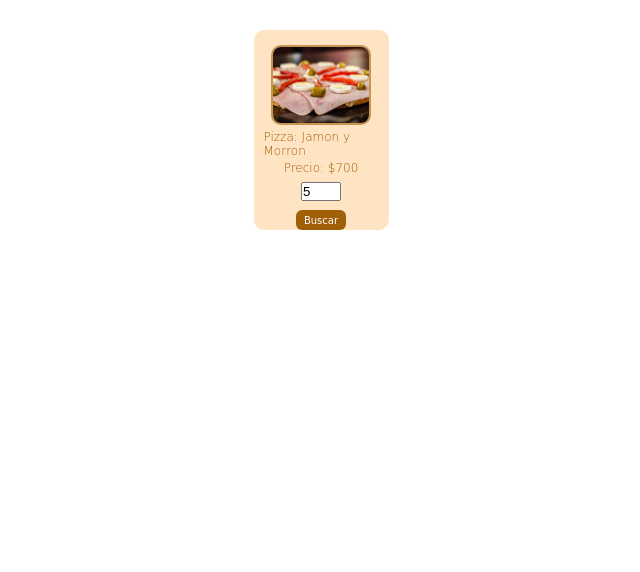
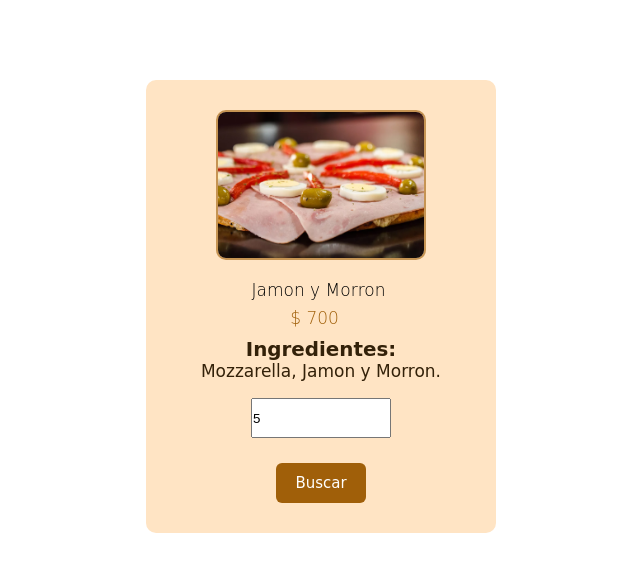
Before and after one commit to cristianemm96/nucba_pizza, a plain HTML site: page index.html in a window 1280 px wide. Both pictures are taken after typing "5" into the empty fields and a click on the input "Buscar". Shown: the whole page, without its empty margins (319-959 px from the left). Drawn offline with Linux system fonts and the light colour scheme; a web font is replaced by a local one.

Commit message:
updating files

```diff
--- a/index.html
+++ b/index.html
@@ -9,16 +9,28 @@
 </head>
 <body>
     <div class="container">
+        <div id="info_pizza_container">
             <div id="img_container">
                 <img src="" alt="" id="pizza_img">
             </div>
+            <div class="nombre_container">
                 <h2 id="nombre">
                 </h2>
+            </div>
+            <div class="precio_container">
                 <h4 id="precio">
                 </h4>
+            </div>
+            <div class="ingredientes_container">
+                <h3>Ingredientes: </h3>
+            </div>
+        </div>
+        <div class="error_container">
+
+        </div>
         <form action="post">
             <div id="number_input_container">
-                <input type="number" name="numeroPizza" id="numeroPizza">
+                <input type="number" name="numeroPizza" id="numeroPizza" min="0">
             </div>
             <div id="submit_button_container">
                 <input type="submit" value="Buscar" name="boton" id="boton">
--- a/pizzas.js
+++ b/pizzas.js
@@ -21,90 +21,11 @@ let faina = ["Mozzarella", "Faina"];
 let pMuzza = new Pizza(1, "Muzza", muzza, 400);
 let pNapo = new Pizza(2, "Napolitana", napolitana, 700);
 let pCala = new Pizza(3, "Calabresa", calabresa, 600);
-let pFuga = new Pizza(4, "Fugazzeta", muzza, 600);
-let pJamYM = new Pizza(5, "Jamon y Morron", muzza, 700);
-let pFaina = new Pizza(6, "Faina", muzza, 650);
+let pFuga = new Pizza(4, "Fugazzeta", fugazzetta, 600);
+let pJamYM = new Pizza(5, "Jamon y Morron", jym, 700);
+let pFaina = new Pizza(6, "Faina", faina, 650);
 
 let pizzasEnStock = [pMuzza, pNapo, pCala, pFuga, pJamYM, pFaina];
-
-//Indica si el id pasado por parametro es impar.
-let esImpar = (id) => id % 2 != 0;
-
-function pizzaConIdImpar(array) {
-  //Devuelve todas las pizzas con id impar del array pasado por parametro.
-  let pizzaIdImpar = [];
-  for (let i = 0; i < array.length; i++) {
-    if (esImpar(array[i].getId())) {
-      pizzaIdImpar.push(array[i].getNombre());
-    }
-  }
-  return pizzaIdImpar;
-}
-
-//Indica si la pizza pasada por parametro es menor al precio pasado por parametro
-let esMasBarataQue = (precioA, precioB) => precioA < precioB;
-
-function masBaratasQue(array, precio) {
-  //Devuelve todas las pizzas del array pasado por parametro
-  //que sean menores al precio pasado por parametro.
-  let pizzasEconomicas = [];
-  for (let i = 0; i < array.length; i++) {
-    if (esMasBarataQue(array[i].getPrecio(), precio)) {
-      pizzasEconomicas.push(array[i].getNombre());
-    }
-  }
-  if (pizzasEconomicas.length == 0) {
-    return "no hay pizzas con un precio menor a " + precio;
-  } else {
-    return (
-      "las pizzas con precio menor a " + precio + " son: " + pizzasEconomicas
-    );
-  }
-}
-
-function nombreDeLasPizzas(array) {
-  //Obtiene los nombres de todas las pizzas del array
-  let nombreDePizza = (pizza) => pizza.getNombre();
-  return obtenerInformacionDePizza(array, nombreDePizza);
-}
-
-function preciosDeLasPizzas(array) {
-  //Obtiene los precios de todas las pizzas del array.
-  let preciosDePizza = (pizza) => pizza.getPrecio();
-  return obtenerInformacionDePizza(array, preciosDePizza);
-}
-
-function obtenerInformacionDePizza(array, callBack) {
-  //Obtiene la información solicitada por el callback.
-  let informacion = [];
-  for (let i = 0; i < array.length; i++) {
-    informacion.push(callBack(array[i]));
-  }
-  return informacion;
-}
-
-function pizzasYSusPrecios(arrayP) {
-  //Devuelve los nombres de las pizzas junto a sus precios.
-  let todosLosPrecios = preciosDeLasPizzas(arrayP);
-  let todosLosNombres = nombreDeLasPizzas(arrayP);
-  let preciosYNombres = [];
-  for (let i = 0; i < todosLosPrecios.length; i++) {
-    let precioYNombreActual =
-      " de " + todosLosNombres[i] + ": " + todosLosPrecios[i];
-    preciosYNombres.push(precioYNombreActual);
-  }
-  return preciosYNombres;
-}
-/*
-function printPizzas(arrayP){
-    console.log('Las pizzas con id impar, son: ' + pizzaConIdImpar(arrayP));
-    console.log("En este momento, "+ masBaratasQue(arrayP, 600));
-    console.log('Los nombres de todas las pizzas, son: ' + nombreDeLasPizzas(arrayP));
-    console.log('Las precios de todas las pizzas, son: ' + preciosDeLasPizzas(arrayP));
-    console.log('Los valores de las pizzas, son: ' + pizzasYSusPrecios(arrayP));
-}
-*/
-//printPizzas(pizzasEnStock);
 
 const $form = document.querySelector("form");
 const $num = document.querySelector("#numeroPizza");
@@ -113,6 +34,9 @@ const $precio = document.querySelector("#precio");
 const $foto = document.querySelector("#pizza_img");
 const $foto_container = document.querySelector("#img_container");
 const $container = document.querySelector(".container");
+const $infoPizza = document.querySelector("#info_pizza_container");
+const $ingreContainer = document.querySelector(".ingredientes_container");
+const $error_container = document.querySelector(".error_container");
 
 $form.addEventListener("submit", (e) => {
   //Se acciona al presionar el submit
@@ -120,56 +44,154 @@ $form.addEventListener("submit", (e) => {
   buscarPizza($num.value);
 });
 
-function buscarPizza(val) {
+function buscarPizza(id) {
   //Si existe el id de la pizza la imprime,
   //Sino devuelve un error.
-  if (val <= pizzasEnStock.length) {
-    imprimirDatosDePizzaId(val);
+  if (esUnIdValido(id)) {
+    imprimirDatosDePizzaId(id);
   } else {
-    imprimirError();
+    imprimirError(id);
   }
 }
-function imprimirError() {
-  //Devuelve un error por el elemento #nombre
-  $nombrePizza.textContent = "¡No hay pizzas con ese id!";
-  $precio.textContent = "";
-  actualizarEstilos(
-    [$foto, $container, $nombrePizza],
-    ["display:none", "height:110px", "color:red"]
+
+const imprimirDatosDePizzaId = (id) => {
+  //Imprime los datos de la pizza con el id dado.
+  const pizza = pizzasEnStock.filter((pizza) => pizza.getId() == id);
+  actualizarInformacionHTMLDePizza(pizza[0]);
+};
+
+const actualizarInformacionHTMLDePizza = (pizza) => {
+  //Actualiza los elementos del dom de la pizza, con los datos de la
+  //pizza actual.
+  actualizarEstiloDe(
+    [$infoPizza, $container, $error_container],
+    ["display:flex", "width:350px", "display:none"]
   );
+  actualizarImgHTMLDePizza(pizza);
+  actualizarNombreHTMLDePizza(pizza);
+  actualizarPrecioHTMLDePizza(pizza);
+  actualizarIngredientesHTMLDePizza(pizza);
+};
+
+const actualizarEstiloDe = (elems, propiedades) => {
+  //Actualiza la propiedad de los elementos dados, con las
+  //propiedades dadas.
+  for (let i = 0; i < elems.length; i++) {
+    elems[i].style = propiedades[i];
+  }
+};
+
+const actualizarImgHTMLDePizza = (pizza) => {
+  //Actualiza la img de la pizza, con la foto de la pizza dada.
+  let nombrePizza = pizza.getNombre();
+  $foto.setAttribute("src", `./images/${nombrePizza}.webp`);
+};
+
+const actualizarNombreHTMLDePizza = (pizza) => {
+  //Actualiza el input del nombre de pizza, con el nombre de la pizza dada.
+  $nombrePizza.textContent = `${pizza.getNombre()}`;
+};
+
+const actualizarPrecioHTMLDePizza = (pizza) => {
+  //Actualiza el input del precio de pizza, con el nombre de la pizza dada.
+  $precio.textContent = `$ ${pizza.getPrecio()}`;
+};
+
+const actualizarIngredientesHTMLDePizza = (pizza) => {
+  //Actualiza el container de ingredientes, con los ingredientes de la pizza dada.
+  eliminarElemChildSiCorrespondeDe($ingreContainer);
+  mostrarIngredientesDePizza(pizza);
+};
+
+const eliminarElemChildSiCorrespondeDe = (elem) => {
+  //Si el elemento del dom dado, tiene childs, los elimina.
+  if (elem.lastChild) {
+    elem.removeChild(elem.lastChild);
+  }
+};
+
+const mostrarIngredientesDePizza = (pizza) => {
+  //Agrega un parrafo con los ingredientes de la pizza dada,
+  // al container html de ingredientes.
+  let parrafo = setearStringIngredientes(pizza);
+  let parrafoElem = document.createElement("p");
+  parrafoElem.textContent = parrafo;
+  $ingreContainer.appendChild(parrafoElem);
+};
+
+function esUnIdValido(id) {
+  //Describe si el id dado es valido.
+  return id && id <= getIdMax() && id >= getIdMin();
 }
 
-function imprimirDatosDePizzaId(pizzaId) {
-  //Muestra la pizza en el documento html.
-  const { nombre, precio } = obtenerNombreYPrecio(pizzaId);
-  actualizarEstilos(
-    [$nombrePizza, $container, $foto_container],
-    ["color:rgb(160,95,9)", "height:200px", "display:block"]
-  );
-  actualizarElementosHTML(nombre, precio);
+function setearStringIngredientes(pizza) {
+  //Da forma al texto de los ingredientes de la pizza dada
+  //para mostrarlos en pantalla.
+  let parrafo = "";
+  let ingredientes = pizza.getIngredientes();
+  parrafo = ingredientes.join(", ");
+  let indice = parrafo.lastIndexOf(",");
+  let pre = parrafo.slice(0, indice);
+  let pos = parrafo.slice(indice + 1);
+  return pre + " y" + pos + ".";
 }
 
-function obtenerNombreYPrecio(pizzaId) {
-  //Devuele el nombre y precio del id de la pizza enviada por parametro
-  const pizza = pizzasEnStock.filter((p) => p.id == pizzaId);
-  const nombre = pizza[0].getNombre();
-  const precio = pizza[0].getPrecio();
-  return { nombre, precio };
+const imprimirError = (id) => {
+  //Actualiza el container de error según el error correspondiente.
+  eliminarElemChildSiCorrespondeDe($error_container);
+  if (id) {
+    setearHTMLParaErrorSinValue();
+  } else {
+    setearHTMLParaErrorConValue();
+  }
+};
+
+function setearHTMLParaErrorConValue() {
+  //Actualiza el container de error cuando el error
+  //se trata de un id invalido.
+  let msgError = "Por favor ingrese un ID.";
+  actualizarEstiloDe(
+    [$infoPizza, $container, $container, $error_container],
+    ["display:none", "width:200px", "height:200px", "display:flex"]
+  );
+  setMsgError(msgError);
 }
 
-function actualizarElementosHTML(nombre, precio) {
-  //Actualiza los elementos html, con nombre y precio
-  //de la pizza dada. Además le agrega una imagen de cada pizza.
-  $nombrePizza.textContent = `Pizza: ${nombre}`;
-  $precio.textContent = `Precio: $${precio}`;
-  $foto.setAttribute("src", `./images/${nombre}.webp`);
-  $foto.style = "display:block";
+function setearHTMLParaErrorSinValue() {
+  //Actualiza el container de error cuando el usuario
+  //no ingresa un valor.
+  let min = getIdMin();
+  let max = getIdMax();
+  let msgError = `No hay Pizzas con ese ID! Ingrese un ID entre ${min} y ${max}`;
+  actualizarEstiloDe(
+    [$infoPizza, $container, $container, $error_container],
+    ["display:none", "width:200px", "height:200px", "display:flex"]
+  );
+  setMsgError(msgError);
 }
 
-const actualizarEstilos = (elementos, propiedades) => {
-  //Actualiza los estilos del array de elementos,
-  //con las propiedades del array dadas.
-  for (let i = 0; i < elementos.length; i++) {
-    elementos[i].style = `${propiedades[i]}`;
-  }
+const setMsgError = (msgError) => {
+  //Agrega el mensaje dado, al container error.
+  let msgElem = document.createElement("h2");
+  msgElem.textContent = `${msgError}`;
+  msgElem.classList.add("msgError");
+  $error_container.appendChild(msgElem);
 };
+
+const getIdMin = () => {
+  //Devuelve el id minimo de las pizzas en stock.
+  let idEnStock = pizzasEnStock.map((pizza) => pizza.getId());
+  let min = idEnStock.reduce((min, act) => {
+    return min < act ? min : act;
+  });
+  return min
+};
+
+const getIdMax = () => {
+  //Devuelve el id maximo de las pizzas en stock
+  let idEnStock = pizzasEnStock.map((pizza) => pizza.getId());
+  let max = idEnStock.reduce((max, act) => {
+    return max > act ? max : act;
+  });
+  return max;
+};
--- a/style.css
+++ b/style.css
@@ -7,25 +7,24 @@
 }
 
 .container{
-    margin: 30px auto;
+    margin: 80px auto;
     background-color: white;
     padding: 10px;
-    width: 135px;
-    /*height: 120px;*/
+    width: 325px;
     display: flex;
     align-items: center;
     flex-direction: column;
     background-color: bisque;
     border-radius: 10px;
+    justify-content: space-between;
 }
 
 #img_container img{
-    display: none;
-    width:100px;
-    height:80px;
+    width:210px;
+    height:150px;
     border-radius: 10px;
     border:2px solid rgb(160, 95, 9, 0.60);
-    margin: 5px auto;
+    margin: 10px auto;
 }
 
 form{
@@ -39,47 +38,73 @@ form{
 
 
 #img_container{
-    width: 150px;
-    height:80px;
-    display: none;
+    width: 210px;
+    height:160px;
+    margin: 10px;
 }
 
 #nombre, #precio{
-    font-size: 12px;
+    font-size: 17px;
     font-family: 'Odibee Sans', cursive;
     font-weight: 200;
 }
 
 #precio{
     color:rgb(160, 95, 9);
+    margin:3px 13px 0 0;
 }
 
 #nombre{
     margin-top: 10px;
+    margin-right:5px;
 }
 
-#precio{
-    margin:3px 0 5px 0;
-}
-
-
 #numeroPizza{
-    width: 40px;
+    width: 140px;
+    height: 40px;
 }
 
 #boton{
-    width: 50px;
+    width: 90px;
     background-color: rgb(160, 95, 9);
     color:white;
     border: none;
-    height: 20px;
-    margin: 4px;
+    height: 40px;
+    margin: 20px;
     border-radius: 6px;
     font-family: 'Odibee Sans', cursive;
-    font-size: 10px;
+    font-size: 15px;
 }
 
 #boton:hover{
     background-color: rgb(160, 95, 9, 0.60);
     color: white;
 }
+
+#info_pizza_container{
+    display: none;
+    flex-direction: column;
+    align-items: center;
+    justify-content: center;
+}
+
+.msgError{
+    color: red;
+    font-size: 17px;
+    margin-top: 12px;
+    width: 188px;
+    font-family: 'Odibee Sans', cursive;
+    text-align: center;
+}
+
+.nombre_container{
+    margin-bottom: 5px;
+}
+
+.ingredientes_container{
+    text-align: center;
+    color: hsla(34, 75%, 11%, 0.993);
+    font-family: 'Odibee Sans', cursive;
+    font-size: 17px;
+    margin:10px 0 15px 0;
+}
```
Lines whose indentation alone changed are shown as unchanged.
